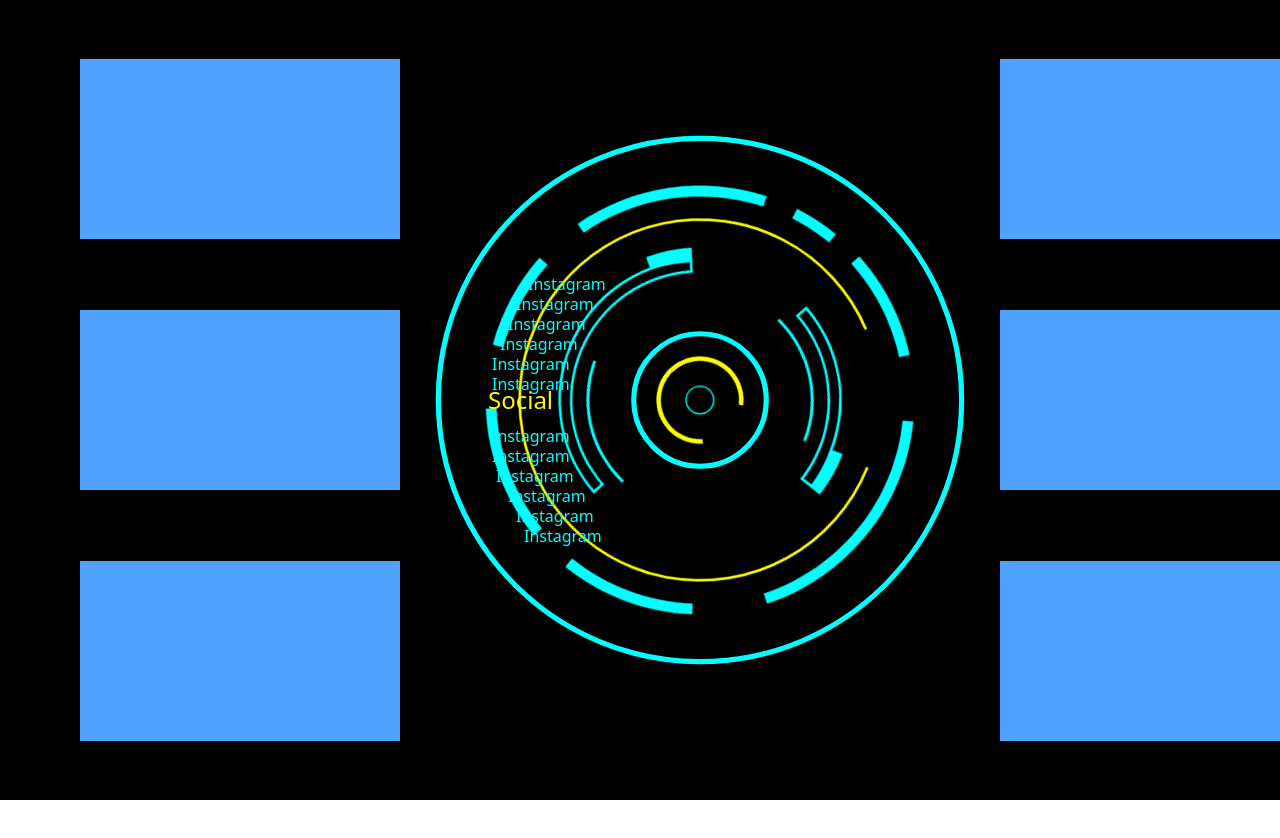
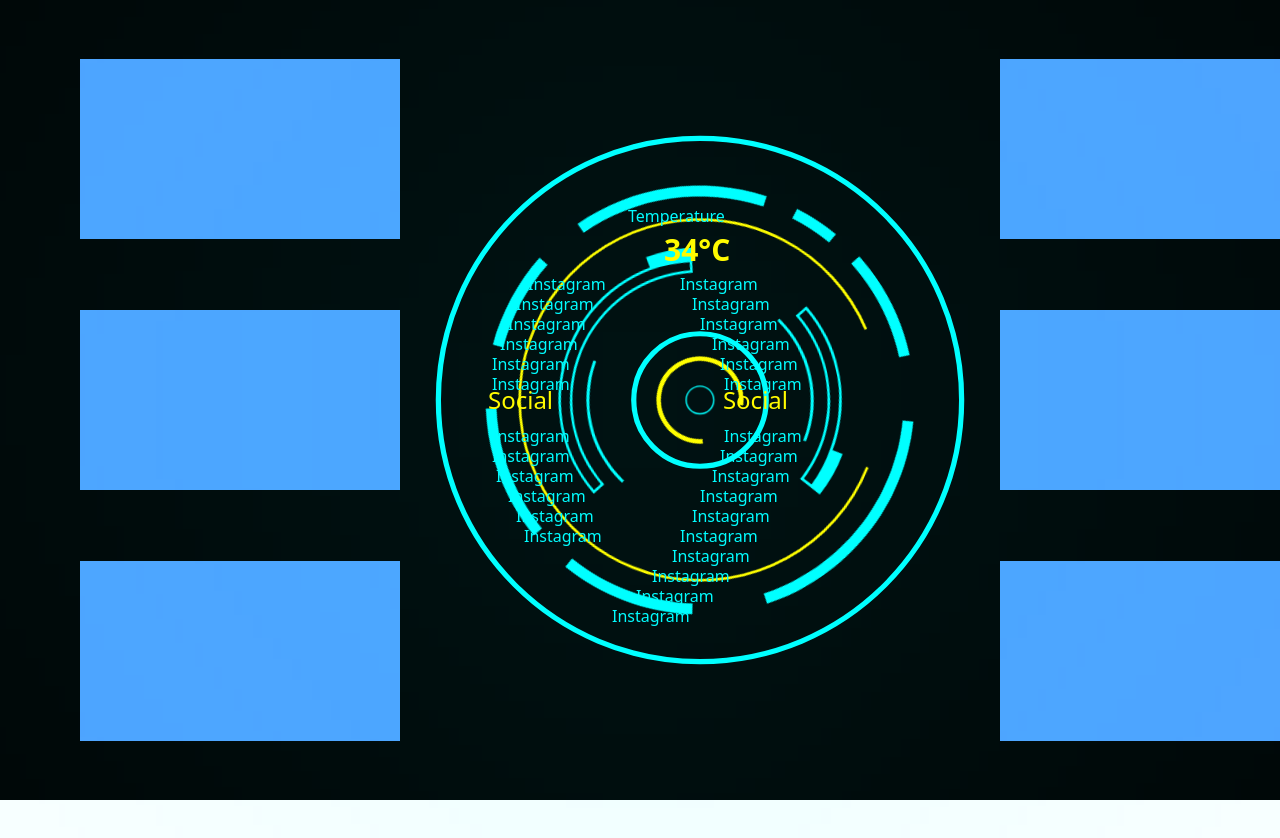
Before and after one commit to manjeetexe/HackathonSTJHON, a React (Vite) app in the folder Client/: page / in a window 1280 px wide. Shown: the top 838 px of the page. Built offline with nearby package versions, Linux system fonts and the light colour scheme.

Commit message:
today UI done

```diff
--- a/Client/src/App.jsx
+++ b/Client/src/App.jsx
@@ -6,7 +6,8 @@
     <>
     <div className="h-screen w-screen bg-black  px-20 ">
 
-      <div className="flex justify-between relative items-center">
+      <div className="flex h-full w-full justify-between relative items-center">
+      <div className='absolute bg-[#02fdff] h-100 w-100 top-1/2 left-1/2 transform -translate-x-1/2 -translate-y-1/2 blur-[500px]'></div>
 
       <div className='flex justify-evenly h-screen flex-col gap-3'>
           <div className='bg-blue-400 h-45 w-80'></div>
@@ -35,6 +36,30 @@
 
         <Core />
 
+        <div className='absolute   top-[34vh] z-10 right-247'>
+          <h1 className='absolute -top-17 text-[#02fdff] hover:text-[#fffb00] left-104'>Temperature</h1>
+          <h1 className='absolute -top-10 text-[#fffb00] hover:text-[#fffb00] left-113 text-3xl font-black'>34°C</h1>
+          <h1 className='absolute text-[#02fdff] hover:text-[#fffb00] left-117'>Instagram</h1>
+          <h1 className=' absolute top-5 text-[#02fdff] hover:text-[#fffb00] left-120'>Instagram</h1>
+          <h1 className='absolute  text-[#02fdff] top-10 hover:text-[#fffb00] left-122'>Instagram</h1>
+          <h1 className=' absolute top-15 text-[#02fdff] hover:text-[#fffb00] left-125'>Instagram</h1>
+          <h1 className='absolute text-[#02fdff] top-20 hover:text-[#fffb00]  left-127'>Instagram</h1>
+          <h1 className=' absolute top-25 text-[#02fdff] hover:text-[#fffb00] left-128'>Instagram</h1>
+        </div>
+        <h1 className='text-2xl text-[#fffb00] z-10 hover:text-[#fffb00] absolute right-103'>Social</h1>
+        <div className='absolute  z-10 hover:text-[#fffb00] bottom-[47vh] right-247'>
+          <h1 className='absolute text-[#02fdff] hover:text-[#fffb00]  left-128'>Instagram</h1>
+          <h1 className=' absolute top-5 text-[#02fdff]  hover:text-[#fffb00] left-127'>Instagram</h1>
+          <h1 className='absolute text-[#02fdff] top-10 hover:text-[#fffb00] left-125'>Instagram</h1>
+          <h1 className=' absolute top-15 text-[#02fdff] hover:text-[#fffb00] left-122'>Instagram</h1>
+          <h1 className='absolute text-[#02fdff] top-20 hover:text-[#fffb00] left-120'>Instagram</h1>
+          <h1 className=' absolute top-25 text-[#02fdff] hover:text-[#fffb00] left-117'>Instagram</h1>
+          <h1 className='absolute text-[#02fdff] top-30 hover:text-[#fffb00] left-115'>Instagram</h1>
+          <h1 className=' absolute top-35 text-[#02fdff] hover:text-[#fffb00] left-110'>Instagram</h1>
+          <h1 className='absolute text-[#02fdff] top-40 hover:text-[#fffb00] left-106'>Instagram</h1>
+          <h1 className=' absolute top-45 text-[#02fdff] hover:text-[#fffb00] left-100'>Instagram</h1>
+        </div>
+
 
 
         <div className='flex justify-evenly h-screen flex-col gap-3'>
```
Also changed, not shown: Client/src/index.css (line endings or trailing spaces).
